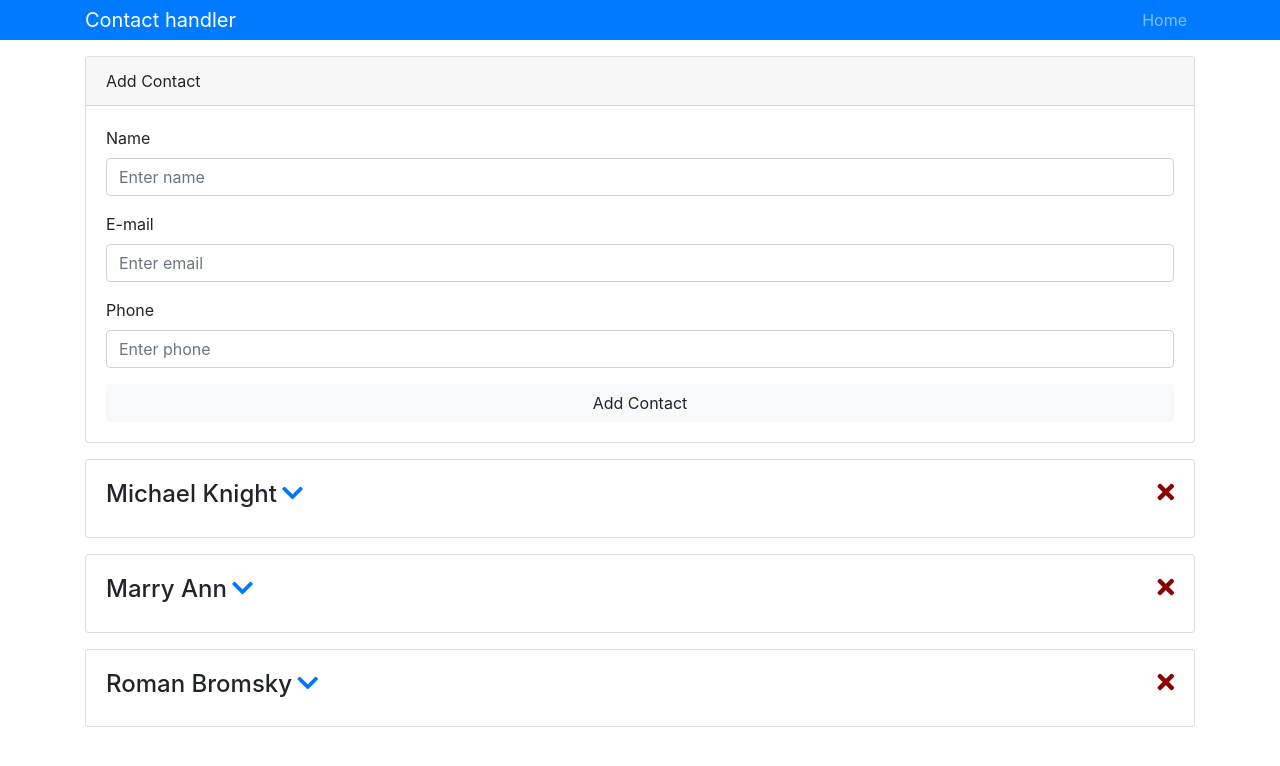
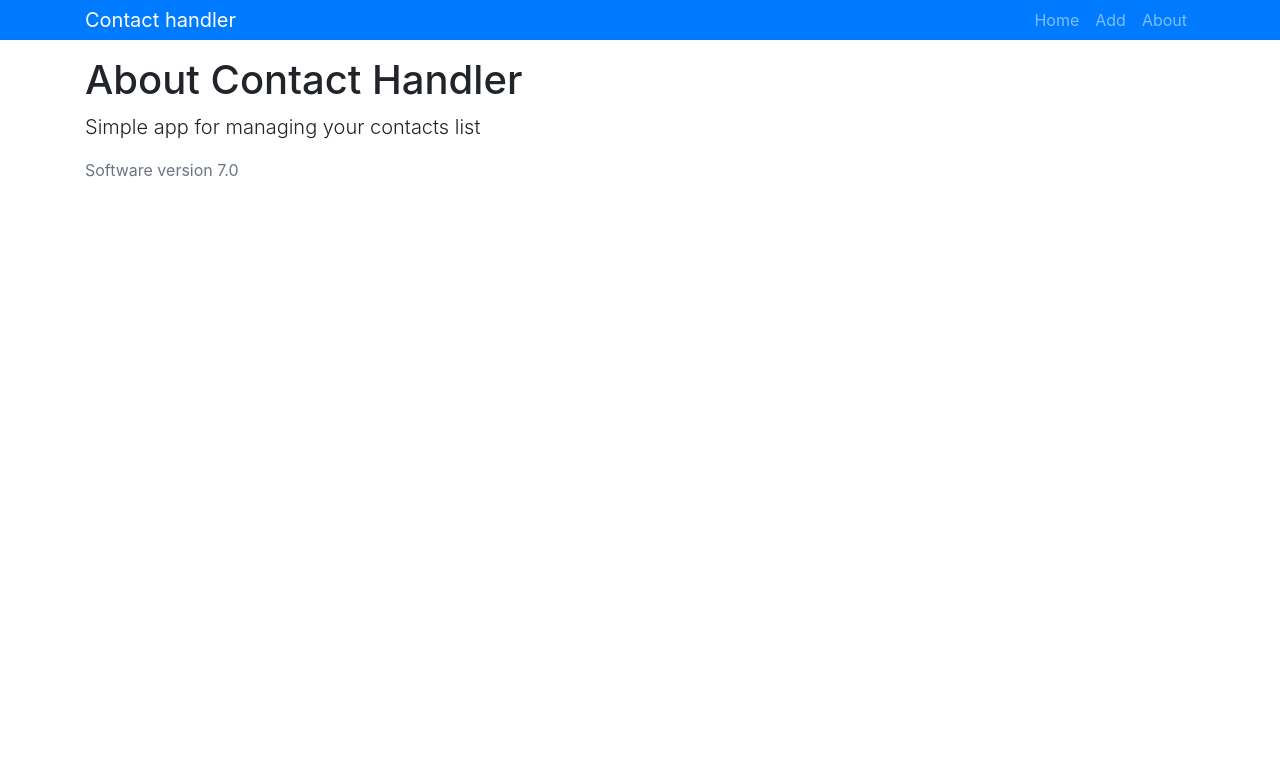
Before and after one commit to miloszpanas/react-context-playground-form, a React (Create React App) app: page /about in a window 1280 px wide. Shown: the top 766 px of the page. Built offline with nearby package versions, Linux system fonts and the light colour scheme.

Commit message:
implemnent routing

```diff
--- a/package.json
+++ b/package.json
@@ -8,6 +8,7 @@
     "prop-types": "^15.7.2",
     "react": "^16.8.2",
     "react-dom": "^16.8.2",
+    "react-router-dom": "^4.3.1",
     "react-scripts": "2.1.5",
     "uuid": "^3.3.2"
   },
--- a/src/App.js
+++ b/src/App.js
@@ -1,6 +1,8 @@
 import React, { Component } from 'react';
+import { BrowserRouter as Router, Route, Switch } from "react-router-dom"
 import Contacts from "./components/Contacts/Contacts";
 import Header from "./components/Layout/Header";
+import About from "./components/Pages/About";
 import AddContact from "./components/Contacts/AddContact";
 import "bootstrap/dist/css/bootstrap.min.css";
 
@@ -11,11 +13,18 @@
     return (
       <div>
         <Provider>
-          <Header appName="Contact handler" />
-          <div className="container">
-            <AddContact />
-            <Contacts />
-          </div>
+          <Router>
+            <div className="App">
+              <Header appName="Contact handler" />
+              <div className="container">
+                <Switch>
+                  <Route exact path="/" component={Contacts} />
+                  <Route exact path="/contact/add" component={AddContact} />
+                  <Route exact path="/about" component={About} />
+                </Switch>
+              </div>
+            </div>
+          </Router>
         </Provider>
       </div>
     );
--- a/src/components/Contacts/Contacts.js
+++ b/src/components/Contacts/Contacts.js
@@ -11,6 +11,9 @@
           const { contacts } = value;
           return (
             <Fragment>
+              <h1 className="display-4 mb-2">
+                <span className="text-primary">Contact</span> List
+              </h1>
               {contacts.map(contact => (
                 <Contact
                   key={contact.id}
--- a/src/components/Layout/Header.js
+++ b/src/components/Layout/Header.js
@@ -1,5 +1,6 @@
 import React from 'react'
 import PropTypes from 'prop-types';
+import { Link } from "react-router-dom";
 
 
 const Header = (props) => {
@@ -14,9 +15,19 @@
         <div>
           <ul className="navbar-nav mr-auto">
             <li className="nav-item">
-              <a href="/" className="nav-link">
+              <Link to="/" className="nav-link">
                 Home
-              </a>
+              </Link>
+            </li>
+            <li className="nav-item">
+              <Link to="/contact/add" className="nav-link">
+                Add
+              </Link>
+            </li>
+            <li className="nav-item">
+              <Link to="/about" className="nav-link">
+                About
+              </Link>
             </li>
           </ul>
         </div>
--- /dev/null
+++ b/src/components/Pages/About.js
@@ -0,0 +1,13 @@
+import React from "react";
+
+const About = () => {
+  return (
+    <div>
+      <h1 className="display-5">About Contact Handler</h1>
+      <p className="lead">Simple app for managing your contacts list</p>
+      <p className="text-secondary">Software version 7.0</p>
+    </div>
+  );
+};
+
+export default About;
```
Also changed, not shown: 1 other file (tests, documents, lock files or other folders).
